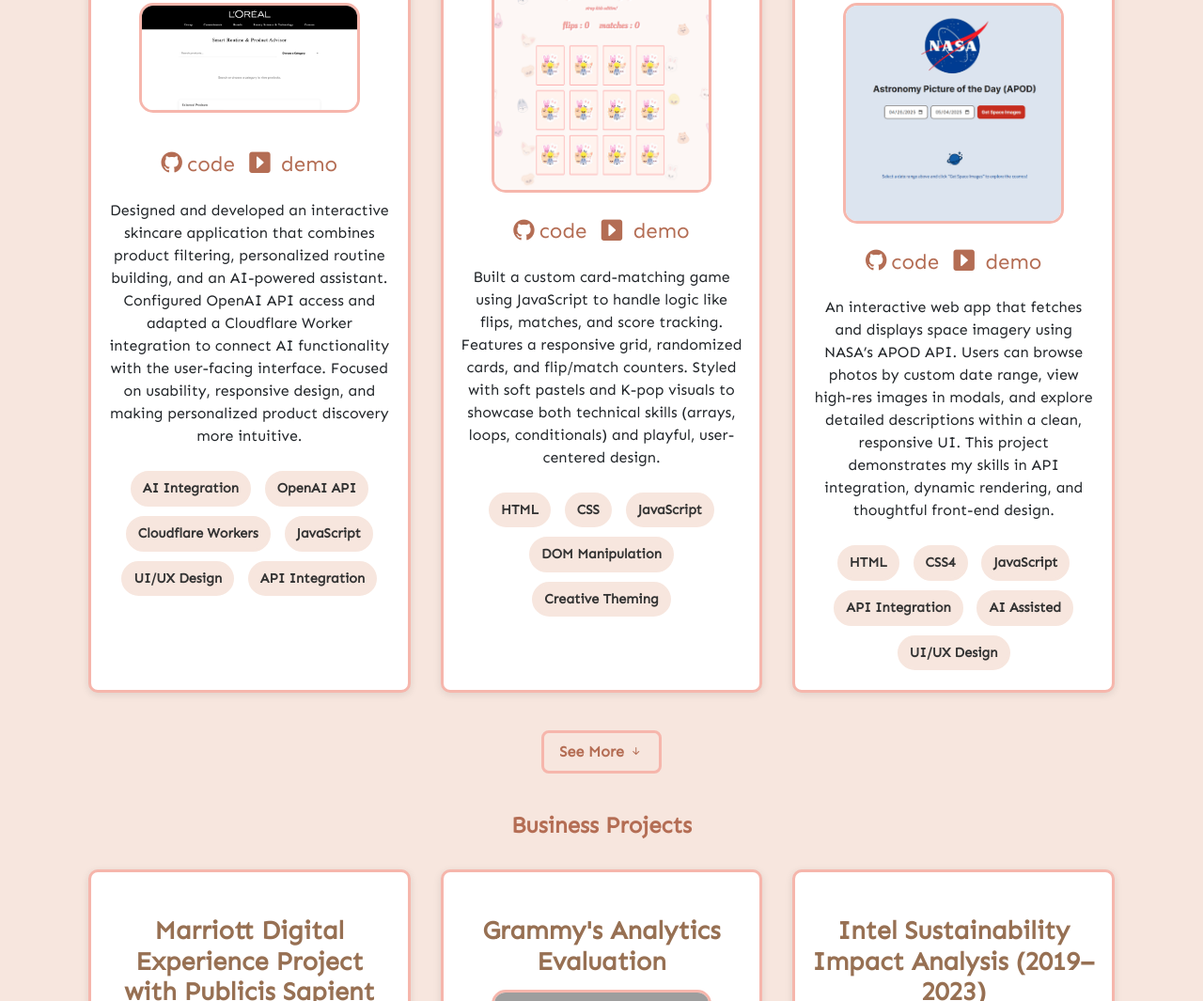
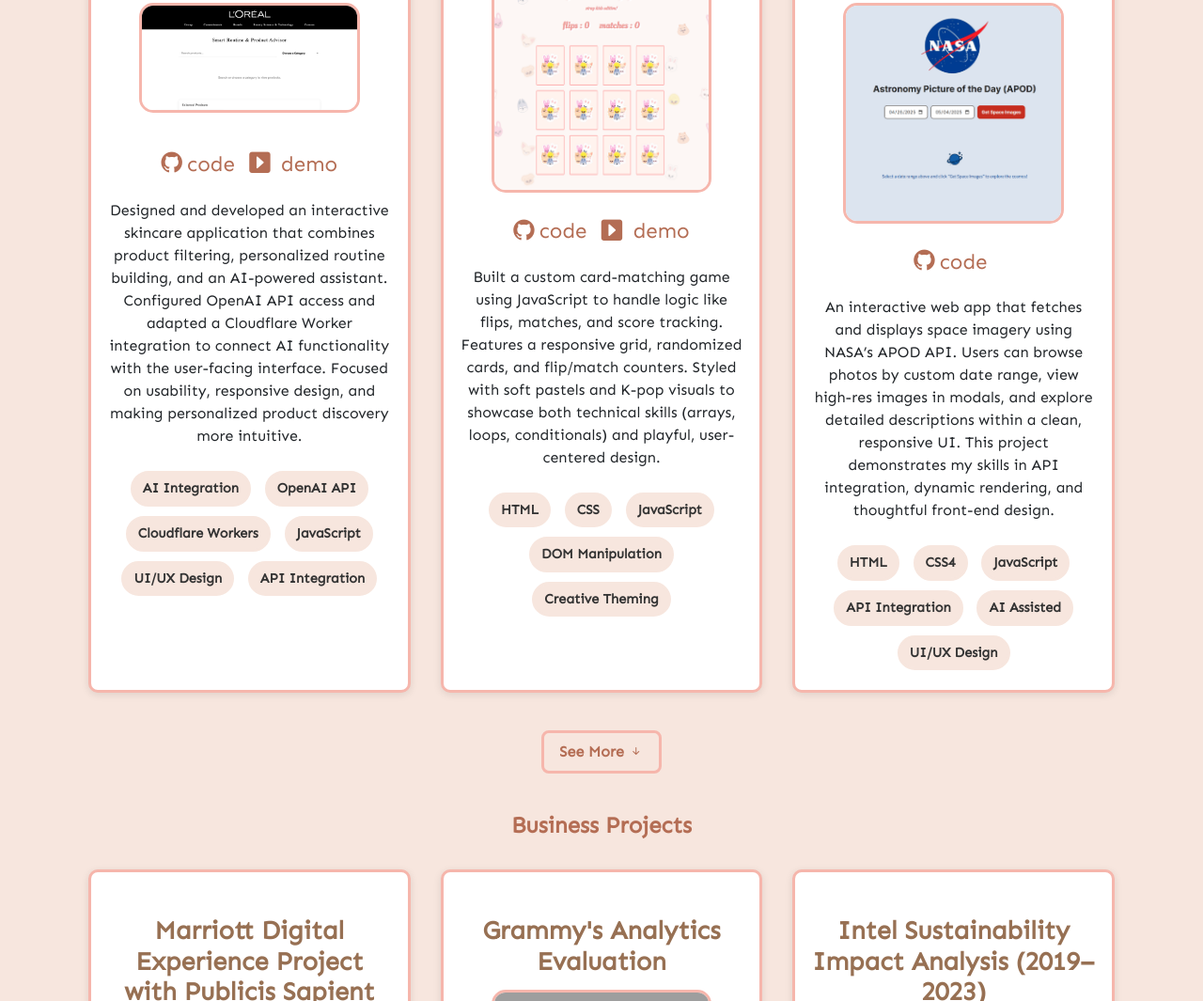
Before and after one commit to arthelen/portfolio, a plain HTML site: page index.html in a window 1280 px wide. Shown: the part 3812-4877 px from the top of the page at 94% size. Drawn offline with nearby package versions, Linux system fonts and the light colour scheme; grey boxes are pictures that could not be loaded.

Commit message:
Update index.html for NASA project.

```diff
--- a/index.html
+++ b/index.html
@@ -434,7 +434,7 @@
                 <p class="cd-blurb">
                   <a href="https://github.com/arthelen/nasa-apod-api" target="_blank" id="project-link"><i class="bi bi-github"></i>code&nbsp;</a>
 
-                  <a href="https://arthelen.github.io/nasa-apod-api/" target="new" id="project-link"><i class="bi bi-caret-right-square-fill"></i>&nbsp;demo</a>
+                  <!--<a href="https://arthelen.github.io/nasa-apod-api/" target="new" id="project-link"><i class="bi bi-caret-right-square-fill"></i>&nbsp;demo</a> -->
                 </p>
                 <p class="description">An interactive web app that fetches and displays space imagery using NASA’s APOD API. Users can browse photos by custom date range, view high-res images in modals, and explore detailed descriptions within a clean, responsive UI. This project demonstrates my skills in API integration, dynamic rendering, and thoughtful front-end design.</p>
                 <p class="skill-blurb">HTML</p>
```
